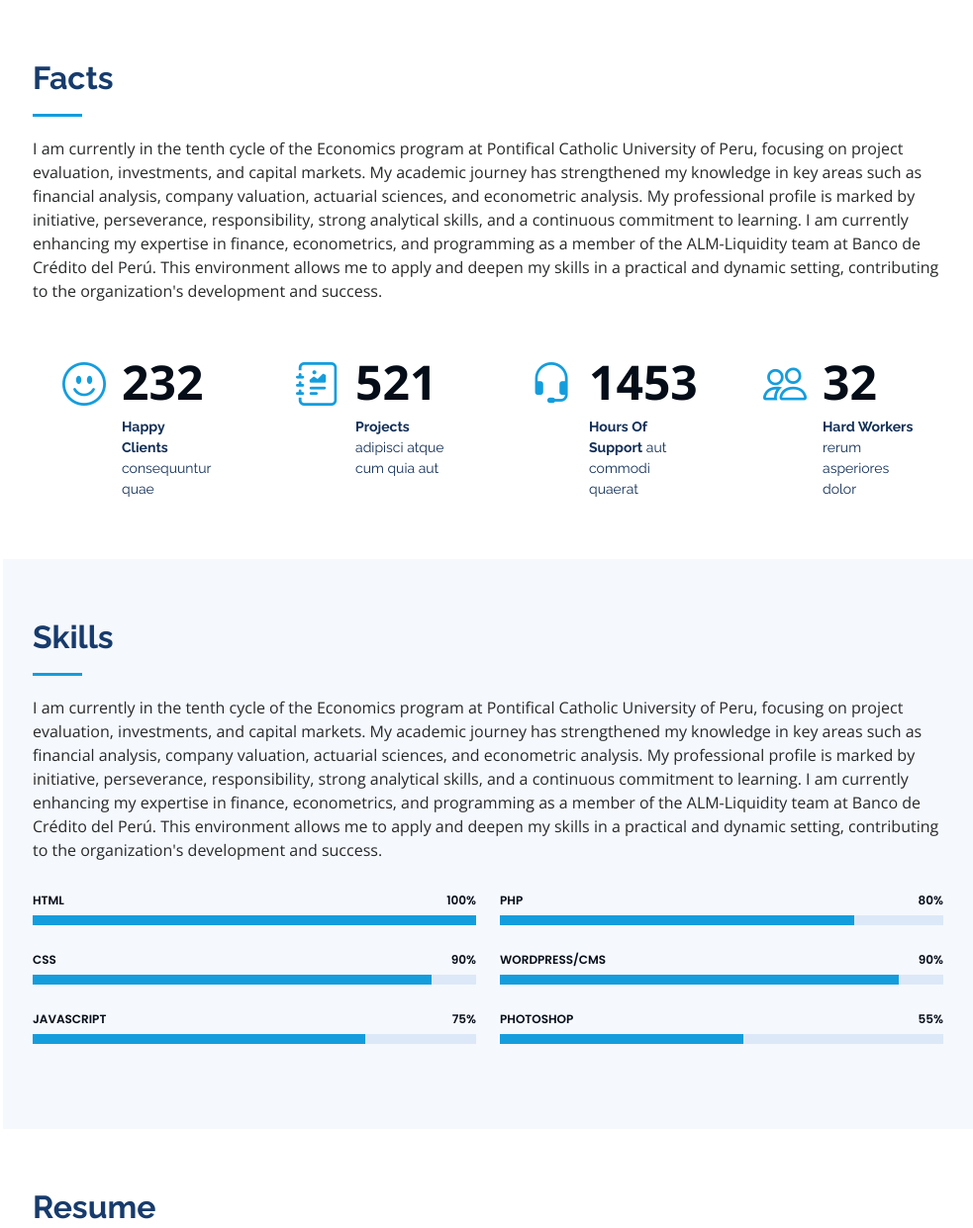
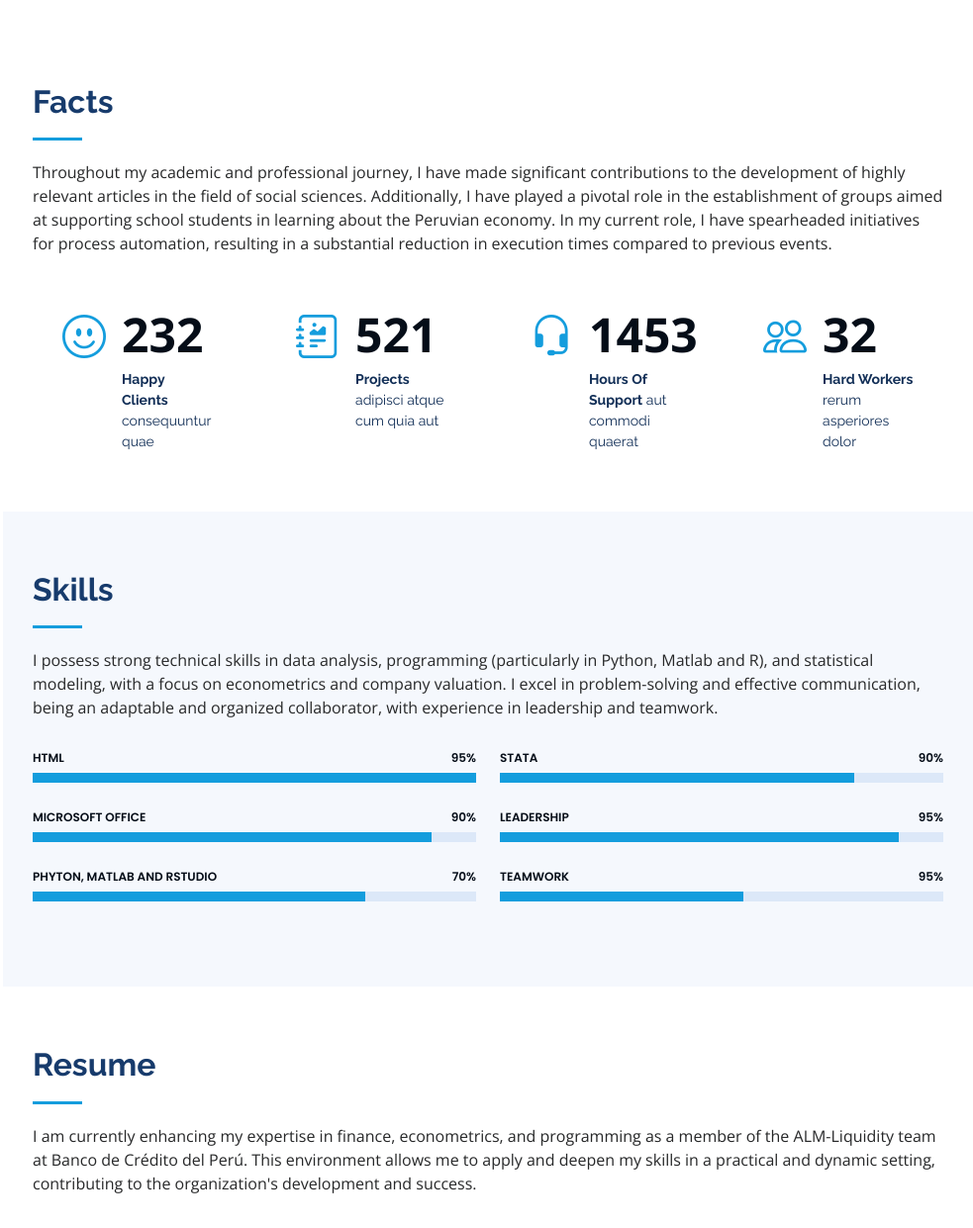
Before and after one commit to chetorresL/Che_Torres_CV, a plain HTML site: page index.html in a window 1280 px wide. Shown: the part 1500-2741 px from the top of the page at 99% size, without its empty margins (297-1280 px from the left). Drawn offline with nearby package versions, Linux system fonts and the light colour scheme.

Commit message:
Update index.html

```diff
--- a/index.html
+++ b/index.html
@@ -86,7 +86,7 @@
 
         <div class="section-title">
           <h2>About</h2>
-          <p>Magnam dolores commodi suscipit. Necessitatibus eius consequatur ex aliquid fuga eum quidem. Sit sint consectetur velit. Quisquam quos quisquam cupiditate. Et nemo qui impedit suscipit alias ea. Quia fugiat sit in iste officiis commodi quidem hic quas.</p>
+          <p>I am currently in the tenth cycle of the Economics program at Pontifical Catholic University of Peru, focusing on project evaluation, investments, and capital markets. My academic journey has strengthened my knowledge in key areas such as financial analysis, company valuation, actuarial sciences, and econometric analysis.My professional profile is marked by initiative, perseverance, responsibility, strong analytical skills, and a continuous commitment to learning.</p>
         </div>
 
         <div class="row">
@@ -133,9 +133,7 @@
 
         <div class="section-title">
           <h2>Facts</h2>
-          <p>I am currently in the tenth cycle of the Economics program at Pontifical Catholic University of Peru, focusing on project evaluation, investments, and capital markets. My academic journey has strengthened my knowledge in key areas such as financial analysis, company valuation, actuarial sciences, and econometric analysis.
-
-My professional profile is marked by initiative, perseverance, responsibility, strong analytical skills, and a continuous commitment to learning. I am currently enhancing my expertise in finance, econometrics, and programming as a member of the ALM-Liquidity team at Banco de Crédito del Perú. This environment allows me to apply and deepen my skills in a practical and dynamic setting, contributing to the organization's development and success.</p>
+          <p>Throughout my academic and professional journey, I have made significant contributions to the development of highly relevant articles in the field of social sciences. Additionally, I have played a pivotal role in the establishment of groups aimed at supporting school students in learning about the Peruvian economy. In my current role, I have spearheaded initiatives for process automation, resulting in a substantial reduction in execution times compared to previous events.</p>
         </div>
 
         <div class="row no-gutters">
@@ -183,7 +181,7 @@ My professional profile is marked by initiative, perseverance, responsibility, s
 
         <div class="section-title">
           <h2>Skills</h2>
-          <p>I am currently in the tenth cycle of the Economics program at Pontifical Catholic University of Peru, focusing on project evaluation, investments, and capital markets. My academic journey has strengthened my knowledge in key areas such as financial analysis, company valuation, actuarial sciences, and econometric analysis. My professional profile is marked by initiative, perseverance, responsibility, strong analytical skills, and a continuous commitment to learning. I am currently enhancing my expertise in finance, econometrics, and programming as a member of the ALM-Liquidity team at Banco de Crédito del Perú. This environment allows me to apply and deepen my skills in a practical and dynamic setting, contributing to the organization's development and success.</p>
+          <p>I possess strong technical skills in data analysis, programming (particularly in Python, Matlab and R), and statistical modeling, with a focus on econometrics and company valuation. I excel in problem-solving and effective communication, being an adaptable and organized collaborator, with experience in leadership and teamwork.</p>
         </div>
 
         <div class="row skills-content">
@@ -191,21 +189,21 @@ My professional profile is marked by initiative, perseverance, responsibility, s
           <div class="col-lg-6" data-aos="fade-up">
 
             <div class="progress">
-              <span class="skill">HTML <i class="val">100%</i></span>
+              <span class="skill">HTML <i class="val">95%</i></span>
               <div class="progress-bar-wrap">
                 <div class="progress-bar" role="progressbar" aria-valuenow="100" aria-valuemin="0" aria-valuemax="100"></div>
               </div>
             </div>
 
             <div class="progress">
-              <span class="skill">CSS <i class="val">90%</i></span>
+              <span class="skill">Microsoft Office <i class="val">90%</i></span>
               <div class="progress-bar-wrap">
                 <div class="progress-bar" role="progressbar" aria-valuenow="90" aria-valuemin="0" aria-valuemax="100"></div>
               </div>
             </div>
 
             <div class="progress">
-              <span class="skill">JavaScript <i class="val">75%</i></span>
+              <span class="skill">PHYTON, MATLAB AND RSTUDIO <i class="val">70%</i></span>
               <div class="progress-bar-wrap">
                 <div class="progress-bar" role="progressbar" aria-valuenow="75" aria-valuemin="0" aria-valuemax="100"></div>
               </div>
@@ -216,21 +214,21 @@ My professional profile is marked by initiative, perseverance, responsibility, s
           <div class="col-lg-6" data-aos="fade-up" data-aos-delay="100">
 
             <div class="progress">
-              <span class="skill">PHP <i class="val">80%</i></span>
+              <span class="skill">STATA <i class="val">90%</i></span>
               <div class="progress-bar-wrap">
                 <div class="progress-bar" role="progressbar" aria-valuenow="80" aria-valuemin="0" aria-valuemax="100"></div>
               </div>
             </div>
 
             <div class="progress">
-              <span class="skill">WordPress/CMS <i class="val">90%</i></span>
+              <span class="skill">LEADERSHIP <i class="val">95%</i></span>
               <div class="progress-bar-wrap">
                 <div class="progress-bar" role="progressbar" aria-valuenow="90" aria-valuemin="0" aria-valuemax="100"></div>
               </div>
             </div>
 
             <div class="progress">
-              <span class="skill">Photoshop <i class="val">55%</i></span>
+              <span class="skill">TEAMWORK <i class="val">95%</i></span>
               <div class="progress-bar-wrap">
                 <div class="progress-bar" role="progressbar" aria-valuenow="55" aria-valuemin="0" aria-valuemax="100"></div>
               </div>
@@ -249,7 +247,7 @@ My professional profile is marked by initiative, perseverance, responsibility, s
 
         <div class="section-title">
           <h2>Resume</h2>
-          <p>I am currently in the tenth cycle of the Economics program at Pontifical Catholic University of Peru, focusing on project evaluation, investments, and capital markets. My academic journey has strengthened my knowledge in key areas such as financial analysis, company valuation, actuarial sciences, and econometric analysis. My professional profile is marked by initiative, perseverance, responsibility, strong analytical skills, and a continuous commitment to learning. I am currently enhancing my expertise in finance, econometrics, and programming as a member of the ALM-Liquidity team at Banco de Crédito del Perú. This environment allows me to apply and deepen my skills in a practical and dynamic setting, contributing to the organization's development and success.</p>
+          <p>I am currently enhancing my expertise in finance, econometrics, and programming as a member of the ALM-Liquidity team at Banco de Crédito del Perú. This environment allows me to apply and deepen my skills in a practical and dynamic setting, contributing to the organization's development and success.</p>
         </div>
 
         <div class="row">
```
